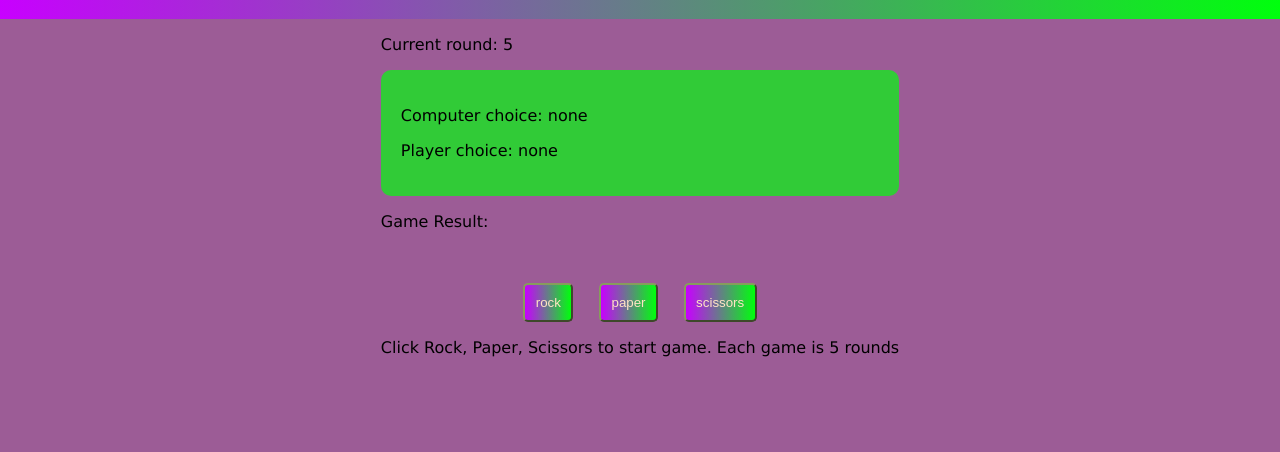
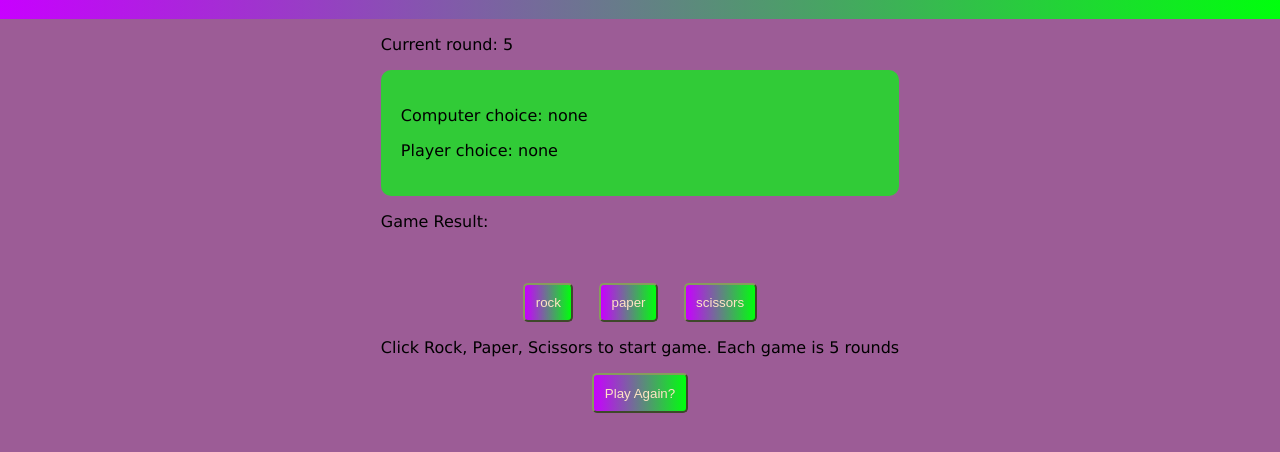
Before and after one commit to Nu13Drygon/rock-paper-scissors-two, a plain HTML site: page index.html in a window 1280 px wide. Shown: the part 62-514 px from the top of the page. Drawn offline with Linux system fonts and the light colour scheme.

Commit message:
Add: play again button and styles

```diff
--- a/index.html
+++ b/index.html
@@ -26,6 +26,9 @@
             <button class="player-button">scissors</button>
         </div>
         <p class="instructions">Click Rock, Paper, Scissors to start game. Each game is 5 rounds</p>
+        <div class="play-again-container">
+            <button class="play-again-button">Play Again?</button>
+        </div>
     </main>
     <script src="script.js"></script>
 </body>
--- a/style.css
+++ b/style.css
@@ -2,7 +2,9 @@ html {
     box-sizing: border-box;
 }
 
-*, *::before, *::after {
+*,
+*::before,
+*::after {
     box-sizing: inherit;
 }
 
@@ -33,7 +35,8 @@ header {
     margin-top: 10%;
 }
 
-.player-choice-buttons > button {
+.player-choice-buttons > button,
+.play-again-button {
     border-radius: 5px;
     padding: 2%;
     background-image: linear-gradient(to right, rgb(200, 0, 255) , rgb(0, 255, 13));;
@@ -41,3 +44,7 @@ header {
     margin: 0 2%;
     color: bisque;
 }
+
+.play-again-container {
+    text-align: center;
+}
```
